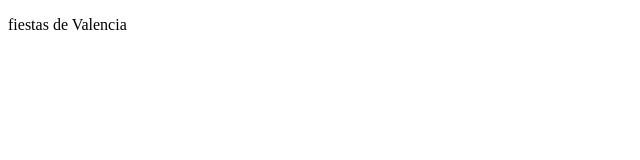
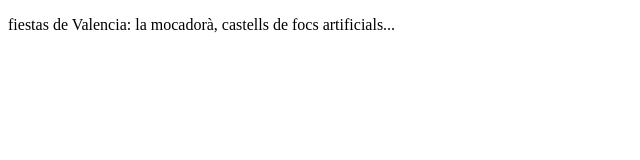
Before and after one commit to AlexP1705/Ejercicio2, a plain HTML site: page index.html in a window 1280 px wide. Shown: the whole page, without its empty margins (0-640 px from the left). Drawn offline with Linux system fonts and the light colour scheme.

Commit message:
fiesta de valencia

```diff
--- a/index.html
+++ b/index.html
@@ -6,6 +6,6 @@
     <title>Puente de Octubre</title>
 </head>
 <body>
-<p>fiestas de Valencia</p>
+<p>fiestas de Valencia: la mocadorà, castells de focs artificials...</p>
 </body>
 </html>
```
